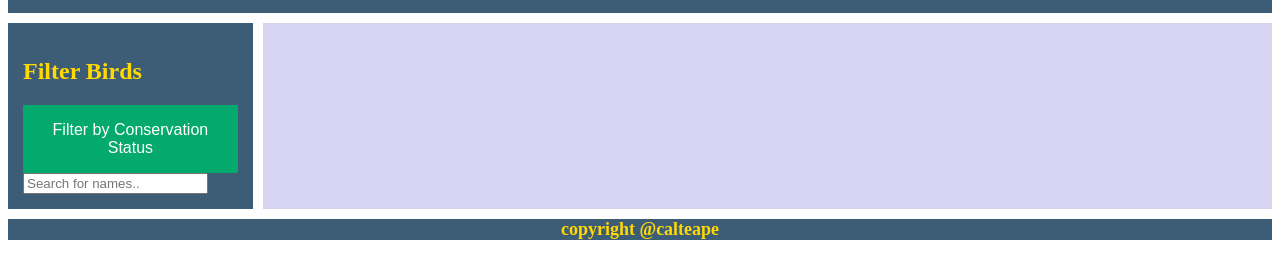
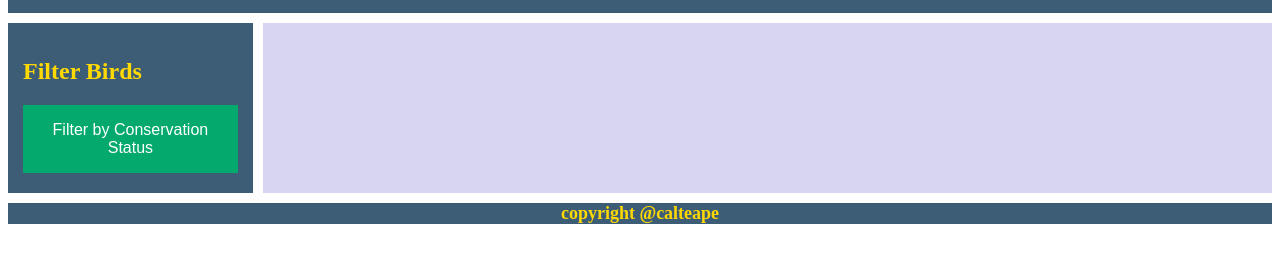
Before and after one commit to CalTeape/BirdWebsite, a plain HTML site: page index.html in a window 1280 px wide. Shown: the part 95-374 px from the top of the page. Drawn offline with Linux system fonts and the light colour scheme; a web font is replaced by a local one.

Commit message:
changed back hopefully

```diff
--- a/index.html
+++ b/index.html
@@ -45,7 +45,7 @@
                   </div>
 
 
-                  <input type="text" id="searchFilter" onkeyup="searchFilter()" placeholder="Search for names..">
+                  <!--<input type="text" id="searchFilter" onkeyup="searchFilter()" placeholder="Search for names.."> -->
 
             </div>
 
```
Also changed, not shown: script.js (+2 -5 lines).
